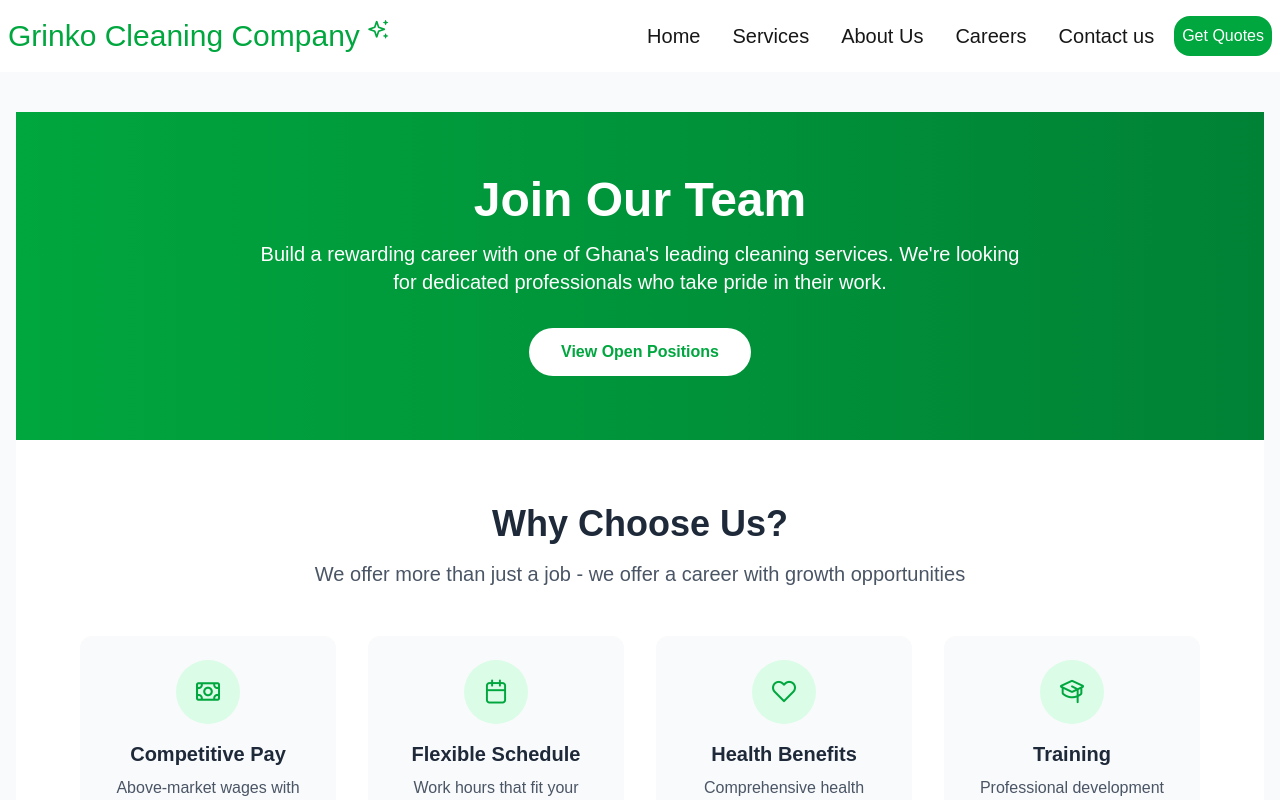
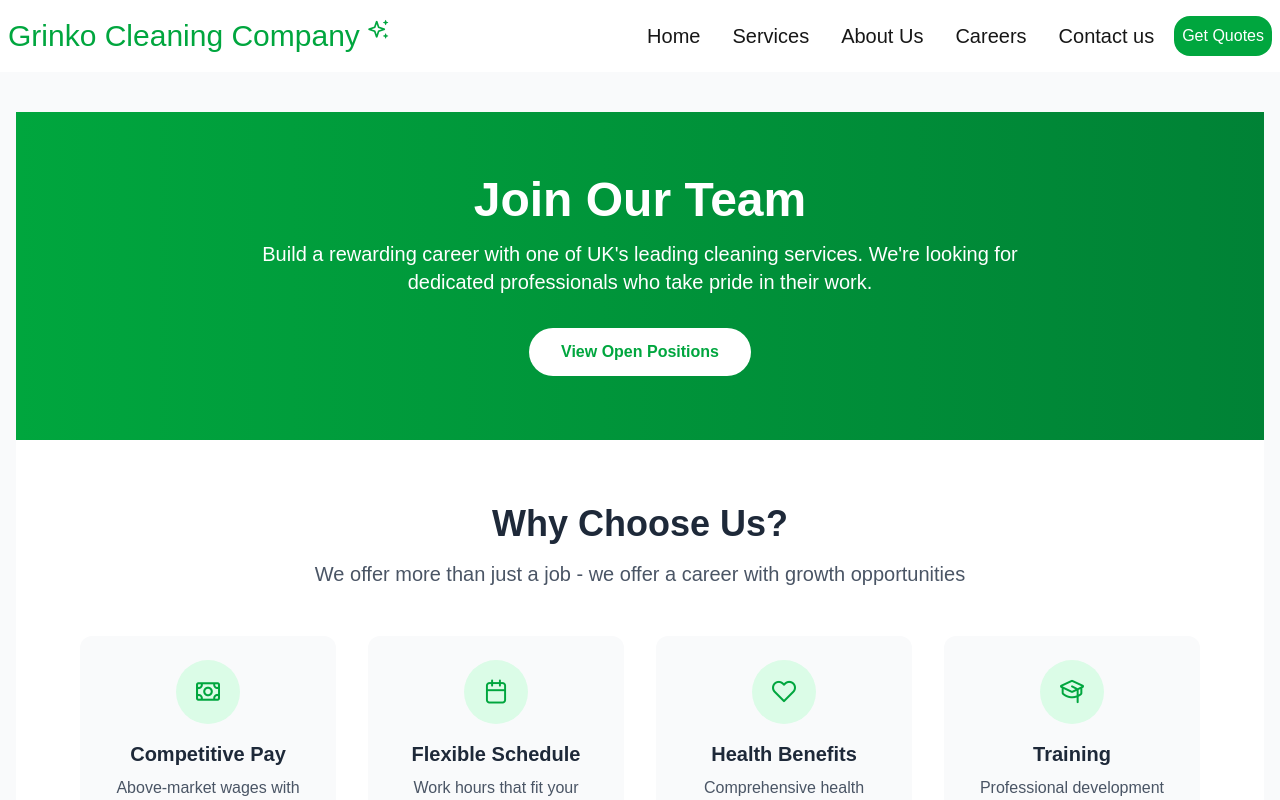
Before and after one commit to XanderJ1/Grinko, a Next.js app: page /careers in a window 1280 px wide. Shown: the top 800 px of the page. Built offline with nearby package versions, Linux system fonts and the light colour scheme.

Commit message:
Update location reference from Ghana to UK

```diff
--- a/components/CareersComponent.jsx
+++ b/components/CareersComponent.jsx
@@ -137,7 +137,7 @@ const CareersComponent = () => {
                 <div className="max-w-6xl mx-auto px-4 text-center">
                     <h1 className="text-5xl font-bold mb-4">Join Our Team</h1>
                     <p className="text-xl mb-8 max-w-3xl mx-auto">
-                        Build a rewarding career with one of Ghana's leading cleaning services.
+                        Build a rewarding career with one of UK's leading cleaning services.
                         We're looking for dedicated professionals who take pride in their work.
                     </p>
                     <button
```
